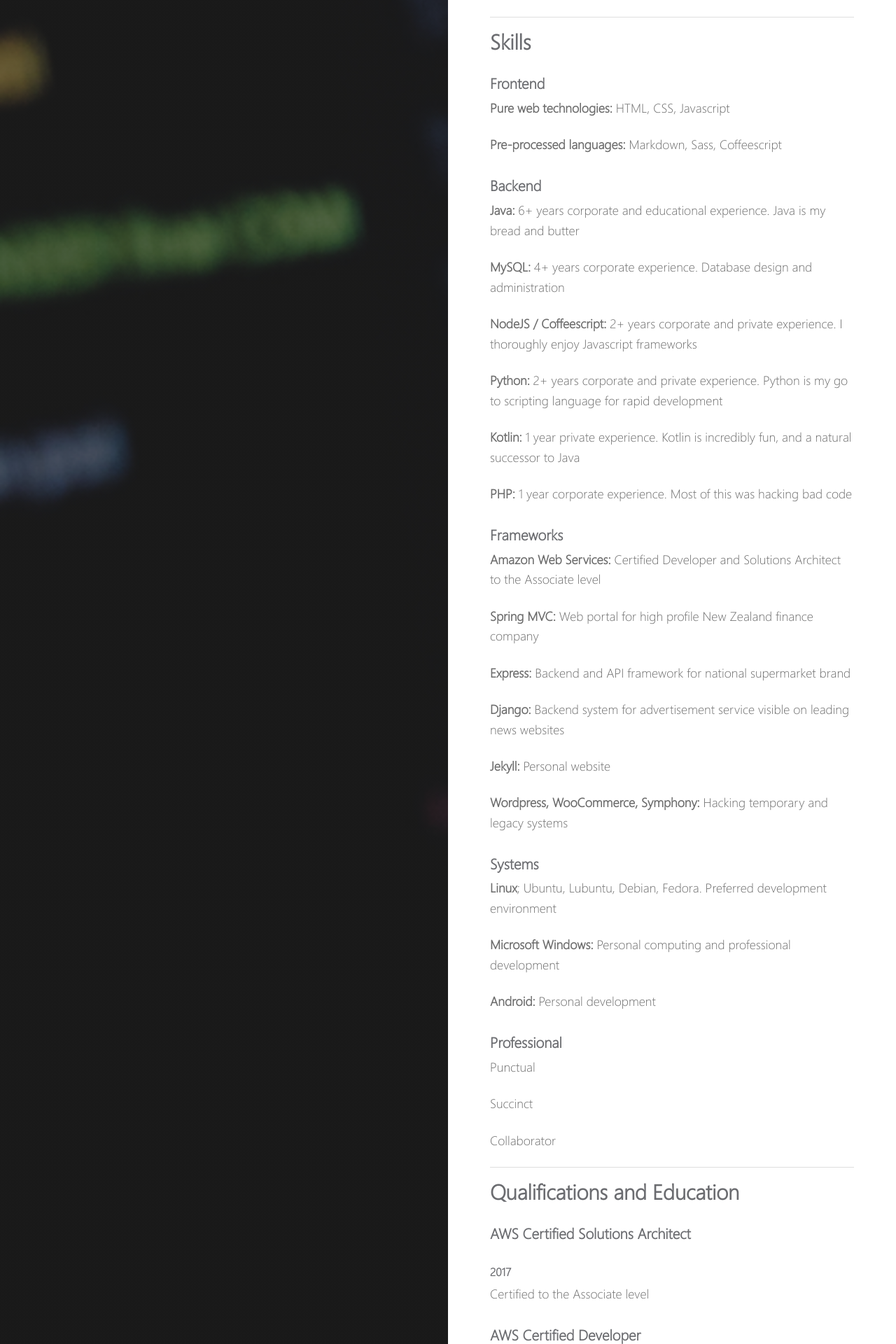
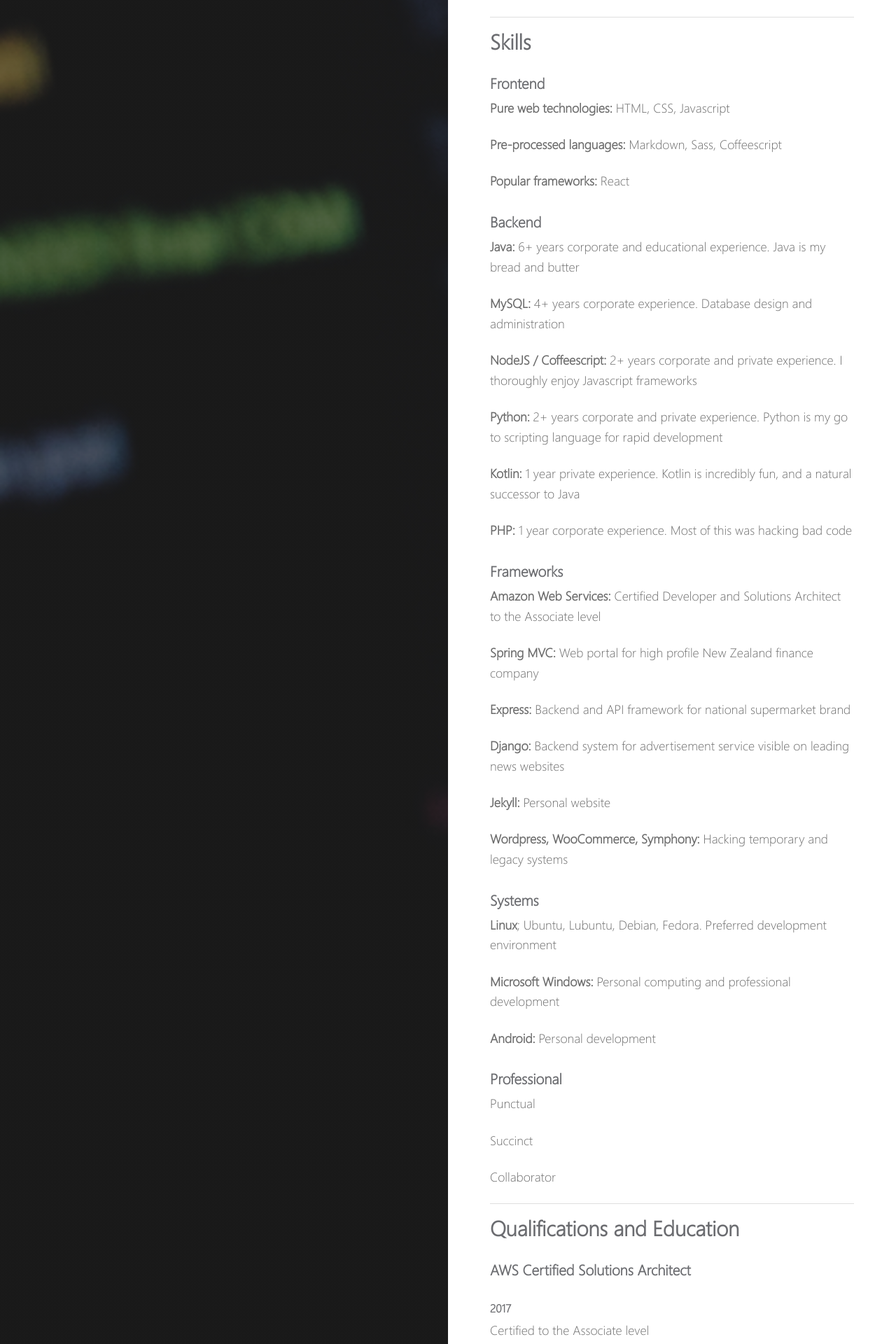
Before and after one commit to ScreamingHawk/ScreamingHawk.github.io, a Jekyll site: the page built from _pages/cv.md, in a window 1280 px wide. Shown: the part 1641-3561 px from the top of the page at 70% size. Built offline with Jekyll 4.4.1, drawn with Linux system fonts in a browser that asks for light colours.

Commit message:
Add react to CV

```diff
--- a/_data/cv.yaml
+++ b/_data/cv.yaml
@@ -34,6 +34,7 @@
       content:
       - "**Pure web technologies:** HTML, CSS, Javascript"
       - "**Pre-processed languages:** Markdown, Sass, Coffeescript"
+      - "**Popular frameworks:** React"
     - title: "Backend"
       content:
       - "**Java:** 6+ years corporate and educational experience. Java is my bread and butter"
```
